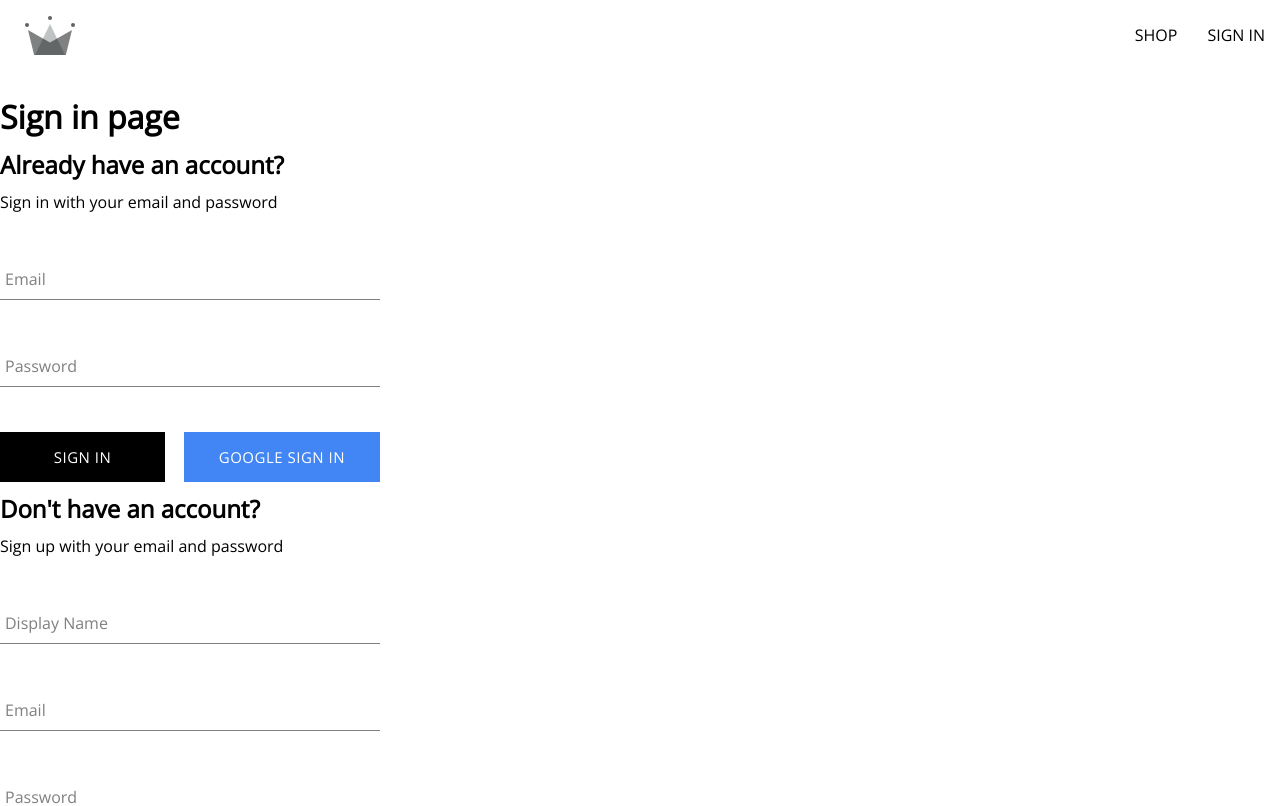
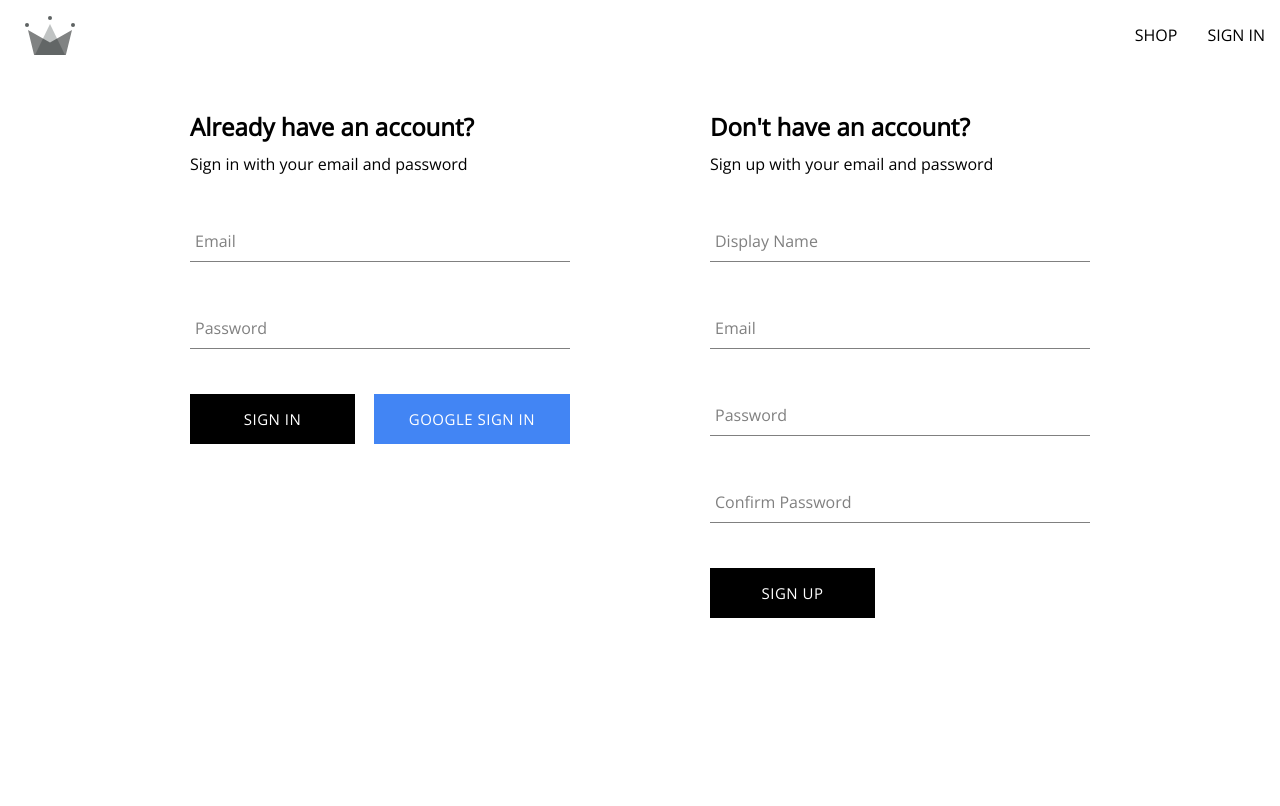
Before and after one commit to Asma-Abed/Clothing-App, a React (Create React App) app: page /auth in a window 1280 px wide. Shown: the top 806 px of the page. Built offline with nearby package versions, Linux system fonts and the light colour scheme.

Commit message:
authentication ready

```diff
--- a/src/components/signIn-form/sign-in-form.component.jsx
+++ b/src/components/signIn-form/sign-in-form.component.jsx
@@ -38,7 +38,18 @@
       const response = await SignInUserWithEmailPassword(email, password);
       console.log(response);
       resetFormFields();
-    } catch (err) {}
+    } catch (err) {
+      switch (err.code) {
+        case 'auth/wrong-password':
+          alert('Incorrect password');
+          break;
+        case 'auth/user-not-found':
+          alert('No user associated with this email');
+          break;
+        default:
+          console.log(err);
+      }
+    }
   };
 
   const handleChange = (event) => {
@@ -70,7 +81,7 @@
         />
         <div className='buttons-container'>
           <Button type='submit'>Sign in</Button>
-          <Button buttonType='google' onClick={signInWithGoogle}>
+          <Button type='button' buttonType='google' onClick={signInWithGoogle}>
             Google sign in
           </Button>
         </div>
--- a/src/routes/authentication/authentication.component.jsx
+++ b/src/routes/authentication/authentication.component.jsx
@@ -1,15 +1,11 @@
-import {
-  signInWithGooglePopup,
-  createUserDocFromAuth,
-} from '../../utils/firebase/firebase.utils';
-
 import SignUpForm from '../../components/signUp-form/sign-up-form.component';
 import SignInForm from '../../components/signIn-form/sign-in-form.component';
 
+import './authentication.styles.scss';
+
 const Authentication = () => {
   return (
-    <div>
-      <h1>Sign in page</h1>
+    <div className='authentication-container'>
       <SignInForm />
       <SignUpForm />
     </div>
--- /dev/null
+++ b/src/routes/authentication/authentication.styles.scss
@@ -0,0 +1,6 @@
+.authentication-container {
+  display: flex;
+  justify-content: space-between;
+  width: 900px;
+  margin: 30px auto;
+}
```
